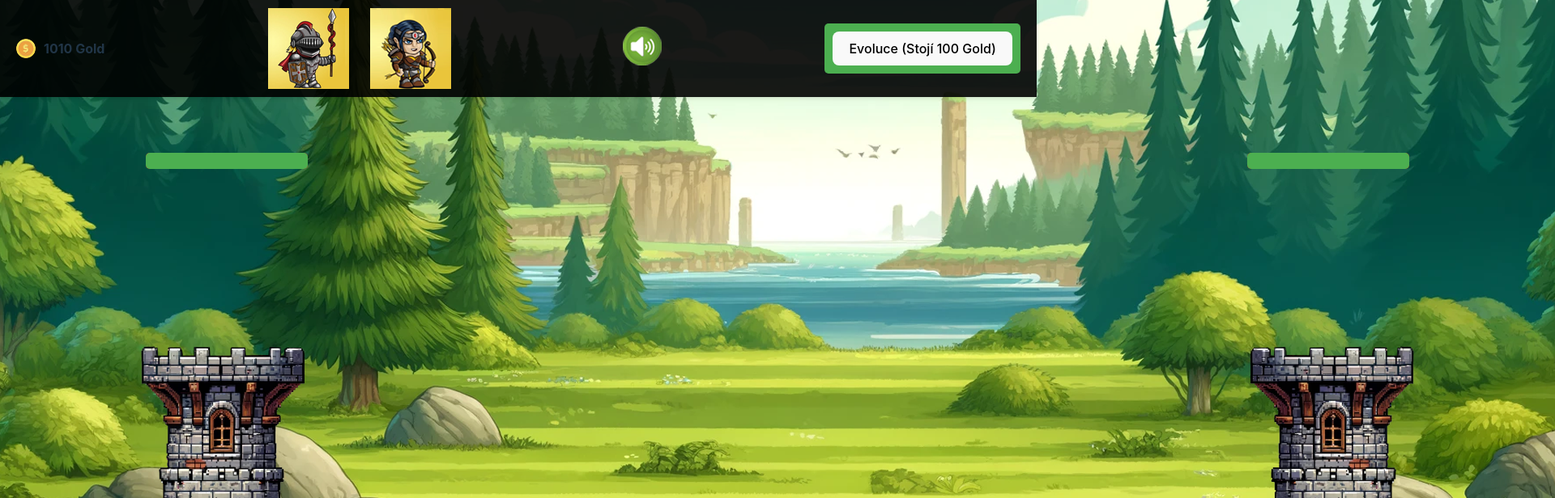
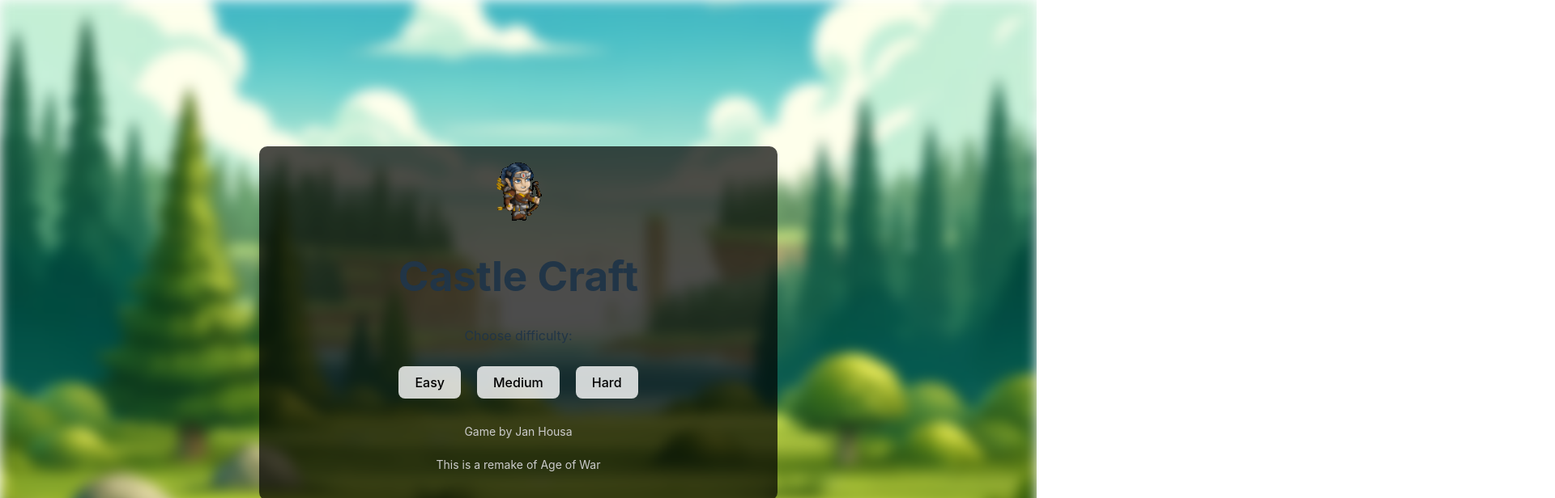
Before and after one commit to JanHousa/CastleDefender, a React (Vite) app in the folder AgeOfWar/: page / in a window 1280 px wide. Shown: the top 616 px of the page at 81% size, 1920 px wide, since content can reach past the window. Built offline with nearby package versions, Linux system fonts and the light colour scheme.

Commit message:
menu updated

```diff
--- a/AgeOfWar/src/App.tsx
+++ b/AgeOfWar/src/App.tsx
@@ -1,11 +1,17 @@
-
-import React from 'react';
+import React, { useState } from 'react';
 import Game from './components/Game';
+import Menu from './components/Menu'; // Make sure the path is correct
 
 function App() {
+  const [gameStarted, setGameStarted] = useState(false);
+
+  const startGame = () => {
+    setGameStarted(true);
+  };
+
   return (
     <div className="App">
-      <Game />
+      {gameStarted ? <Game /> : <Menu onStartGame={startGame} />}
     </div>
   );
 }
--- a/AgeOfWar/src/components/Game.css
+++ b/AgeOfWar/src/components/Game.css
@@ -323,3 +323,59 @@
   height: 100%;
   background-color: #4CAF50; /* Zelená barva znamená zdraví */
 }
+
+
+
+/*MENU*/
+.menu {
+  position: relative;
+  height: 95vh;
+  display: flex;
+  flex-direction: column;
+  align-items: center;
+  justify-content: center;
+  text-align: center;
+  z-index: 2;
+  padding: 20px;
+}
+
+.menu::before {
+  content: '';
+  position: absolute;
+  top: 0;
+  left: 0;
+  right: 0;
+  bottom: 0;
+  background: url("/src/assets/images/gamearea1.png") no-repeat center center / cover;
+  z-index: -1;
+  filter: blur(8px);
+}
+
+/* Main card style */
+.menu .card {
+  background: rgba(0, 0, 0, 0.7); /* Dark semi-transparent background */
+  padding: 20px;
+  border-radius: 10px;
+  width: 80%; /* Adjust width as needed */
+  max-width: 600px; /* Adjust max-width as needed */
+}
+
+.menu button {
+  margin: 10px;
+  padding: 10px 20px;
+  font-size: 16px;
+  cursor: pointer;
+  background: rgba(255, 255, 255, 0.8); /* Slightly transparent white for buttons */
+  border: none;
+  color: black;
+}
+
+.menu button:hover {
+  background: rgba(255, 255, 255, 1); /* Solid white background on hover */
+}
+
+.author, .reference {
+  margin-top: 20px;
+  font-size: 14px;
+  color: #ccc;
+}
--- a/AgeOfWar/src/components/Game.tsx
+++ b/AgeOfWar/src/components/Game.tsx
@@ -280,6 +280,9 @@
         ))}
       </footer>
 
+
+
+
          <BattlefieldComponent gameState={gameState} updateGameState={updateGameState} />
       <EnemyAIComponent gameState={gameState} updateGameState={setGameState} unitsByEvolution={unitsByEvolution} />
 
@@ -287,7 +290,7 @@
       <TowerComponent
         health={gameState.playerTower.health}
         maxHealth={gameState.playerTower.maxHealth}
-        evolutionLevel={gameState.playerTower.evolutionLevel}
+        evolutionLevel={gameState.evolutionLevel}
         isEnemy={gameState.playerTower.isEnemy}
         position={gameState.playerTower.position}
     />
--- /dev/null
+++ b/AgeOfWar/src/components/Menu.tsx
@@ -0,0 +1,26 @@
+import React from 'react';
+
+type MenuProps = {
+    onStartGame: () => void;
+};
+
+const Menu = ({ onStartGame }: MenuProps) => {
+    return (
+        <div className="menu">
+            <div className="card">
+                <img src="src/assets/images/archer.gif" alt="Knight GIF" />
+                <h1>Castle Craft</h1>
+                <p>Choose difficulty:</p>
+                <div>
+                    <button onClick={onStartGame}>Easy</button>
+                    <button onClick={onStartGame}>Medium</button>
+                    <button onClick={onStartGame}>Hard</button>
+                </div>
+                <p className="author">Game by Jan Housa</p>
+                <p className="reference">This is a remake of Age of War</p>
+            </div>
+        </div>
+    );
+};
+
+export default Menu;
```
Also changed, not shown: AgeOfWar/src/assets/images/fish.gif (added), AgeOfWar/src/assets/images/knight.gif (added).
